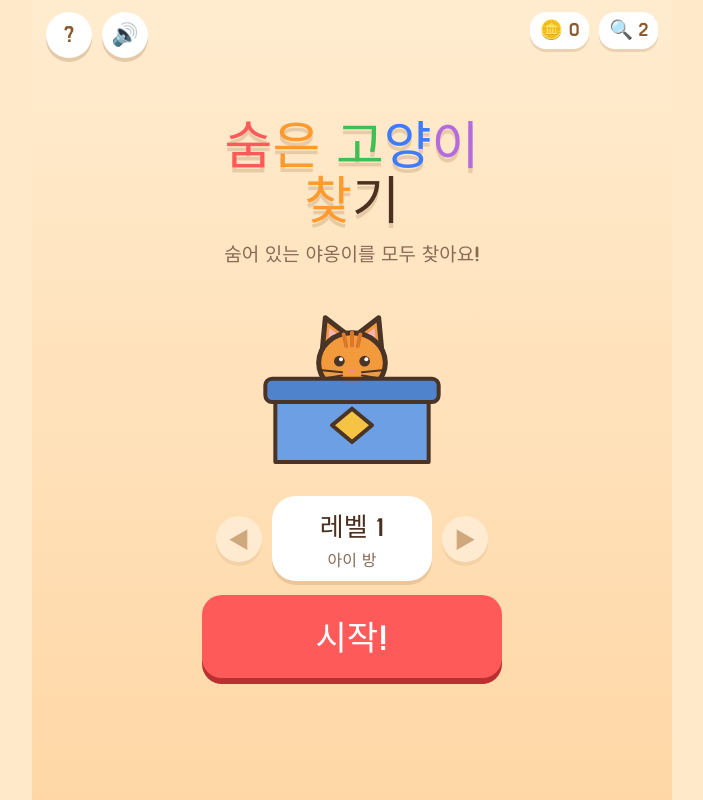
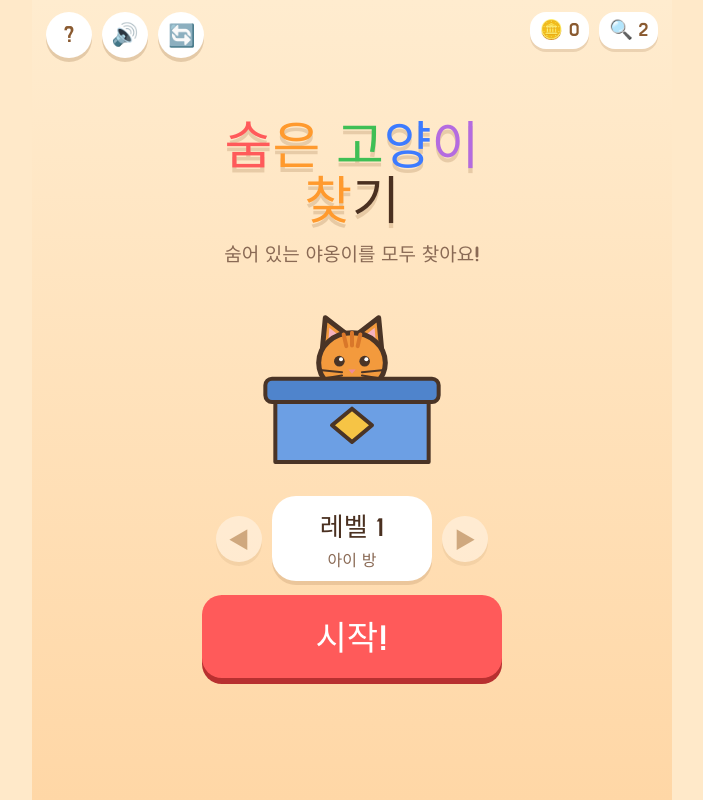
Before and after one commit to ksloo6-svg/kids-games, a plain HTML site: page findcat/index.html in a window 1280 px wide. Shown: the whole page, without its empty margins (288-991 px from the left). Drawn offline with Linux system fonts and the light colour scheme.

Commit message:
숨은 고양이 찾기: 홈 화면 앱용 새로고침 버튼 추가 (#18)
Claude-Session: https://claude.ai/code/session_012ZG9K1WUiuJd8hq1VA8Gra

Co-authored-by: Claude Opus 5.5 <noreply@anthropic.com>

```diff
--- a/findcat/index.html
+++ b/findcat/index.html
@@ -127,7 +127,7 @@ button.big:active{box-shadow:0 2px 0 #b83030}
   </div>
 
   <div class="layer" id="menu">
-    <div class="corner l"><button class="round" id="helpBtn" aria-label="게임 방법">?</button><button class="round" id="soundBtn" aria-label="소리">🔊</button></div>
+    <div class="corner l"><button class="round" id="helpBtn" aria-label="게임 방법">?</button><button class="round" id="soundBtn" aria-label="소리">🔊</button><button class="round" id="reloadBtn" aria-label="새로고침" style="font-family:var(--emoji)">🔄</button></div>
     <div class="corner r"><div class="pill">🪙 <span id="menuCoins">0</span></div><div class="pill">🔍 <span id="menuHints">0</span></div></div>
     <h1 class="logo"><span>숨</span><span>은</span> <span>고</span><span>양</span><span>이</span><br><span>찾</span><span>기</span></h1>
     <div class="sub">숨어 있는 야옹이를 모두 찾아요!</div>
@@ -578,6 +578,8 @@ $('lvNext').onclick=()=>{curLevel++;refreshMenu();};
 $('startBtn').onclick=()=>{tone(600,900,.1,'triangle');startLevel(curLevel);};
 $('helpBtn').onclick=()=>{$('helpBox').hidden=false;};
 $('helpOk').onclick=()=>{$('helpBox').hidden=true;};
+// home-screen apps have no browser reload, so this fetches the newest version (query string skips the cached page)
+$('reloadBtn').onclick=()=>{location.replace(location.pathname+'?r='+Date.now());};
 $('soundBtn').onclick=()=>{soundOn=!soundOn;sv('sound',soundOn);refreshMenu();};
 function heroSVG(){return pa('M-46 -2 h92 v-46 h-92z','#6c9fe4')+`<g transform="translate(0 -44) scale(1.25)">${catSVG('peek','#f39a3d')}</g>`+rc(-52,-52,104,14,'#4f84cc',4)+pa('M-12 -24 l12 -10 l12 10 l-12 10z','#f6c445');}
 $('hero').innerHTML=`<g class="heroc">${heroSVG()}</g>`;
```
